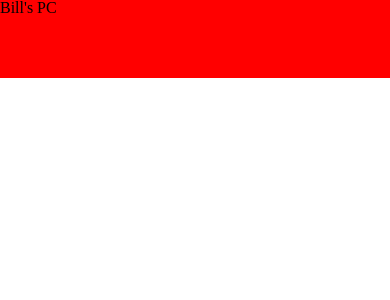
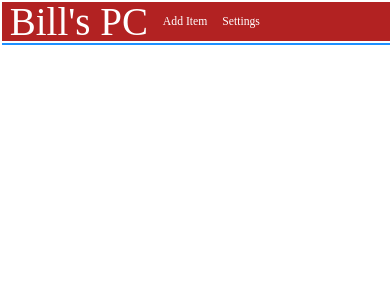
Before and after one commit to andrewskr90/bills-pc, a React (Create React App) app in the folder client/: page / in a window 390 px wide. Shown: the top 300 px of the page. Built offline with nearby package versions, Linux system fonts and the light colour scheme.

Commit message:
created NavBar component, responsive styles added to nav bar, for larger screens specifically

```diff
--- a/client/src/App.css
+++ b/client/src/App.css
@@ -49,12 +49,44 @@ table {
 
 /* end of CSS reset */
 
-/* * {
-    border: 1px solid black;
+* {
+    box-sizing:border-box;
+    padding:0;
     margin:0;
-} */
+    max-width:100%;
+    /* border: 1px solid black;   */
+}
 
-.home-nav-bar {
-    height: 20vw;
-    background-color: red;
+h1 {
+    font-size: 10vw;
 }
+
+header.home-nav-bar nav {
+  width: 35%;
+  display:flex;
+  justify-content: space-evenly;
+}
+
+a {
+    font-size: 3vw;
+}
+
+header.home-nav-bar {
+    height: 10vw;
+    width: 100%;
+    margin: 0.5%;
+    background-color: firebrick;
+    color: white;
+    padding: 0 5% 0 2%;
+    display: flex;
+    align-items: center;
+    /* justify-content: space-around; */
+    /* justify-content: space-around; */
+}
+
+.my-collection .container {
+  margin: 0.5%;
+  width: 100%;
+  height: auto;
+  border: solid dodgerblue 0.4vw;
+}
--- a/client/src/App.js
+++ b/client/src/App.js
@@ -2,16 +2,21 @@ import React, { useState } from 'react'
 import Search from './components/Search'
 import MyCollection from './components/MyCollection'
 import { BrowserRouter as Router, Route, Link, Switch } from 'react-router-dom'
-import './App.css'
+import './App.css';
 import RipForm from './components/RipForm'
 import PurchaseForm from './components/PurchaseForm'
 import SearchedCardPage from './components/SearchedCardPage'
+import HomeNavBar from './HomeNavBar';
 
 function App() {
   return (
     <>
-      <div>
-      <header class='home-nav-bar'>Bill's PC</header>
+      <HomeNavBar />
+      <section class='my-collection'>
+        <div class='container'>
+
+        </div>
+      </section>
       {/* <header style={{display:'flex'}}>
         <p>Pokemon Card App</p>
         <nav style={{display:'flex', alignItems:'center', padding:'0 5vw 0 5vw'}}>
@@ -37,7 +42,6 @@ function App() {
       </Route> */}
       {/* </Switch>
       </Router> */}
-    </div>
     </>
   );
 }
--- /dev/null
+++ b/client/src/HomeNavBar.js
@@ -0,0 +1,17 @@
+import React from 'react';
+
+const HomeNavBar = () => {
+    return (
+        <header class='home-nav-bar'>
+          <h1>
+            Bill's PC
+          </h1>
+          <nav>
+            <a>Add Item</a>
+            <a>Settings</a>
+          </nav>
+        </header>
+    )
+}
+
+export default HomeNavBar;
--- a/package.json
+++ b/package.json
@@ -38,6 +38,7 @@
     "morgan": "^1.10.0",
     "nth-check": "^2.0.1",
     "pg": "^8.7.1",
+    "react-router-dom": "^6.0.2",
     "sqlite3": "^5.0.2",
     "tar": "^6.1.11",
     "tmpl": "^1.0.5"
```
